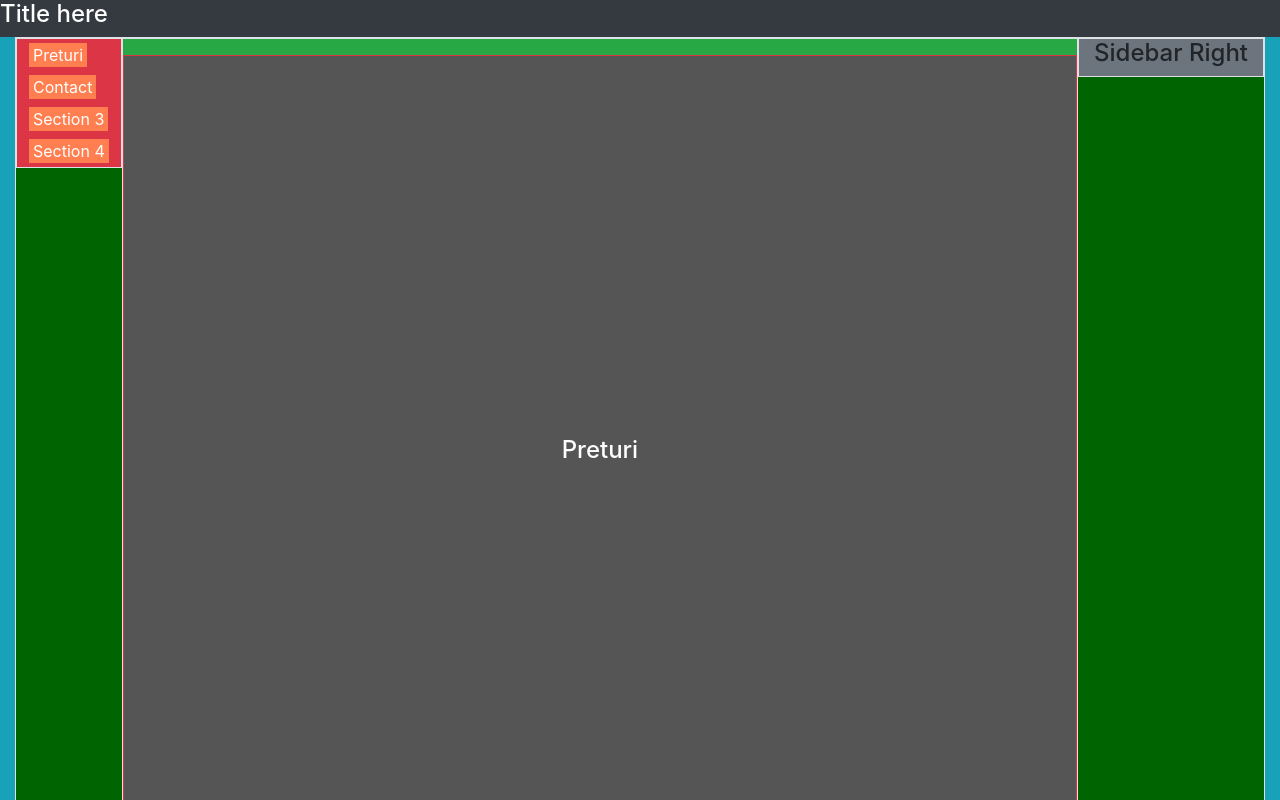
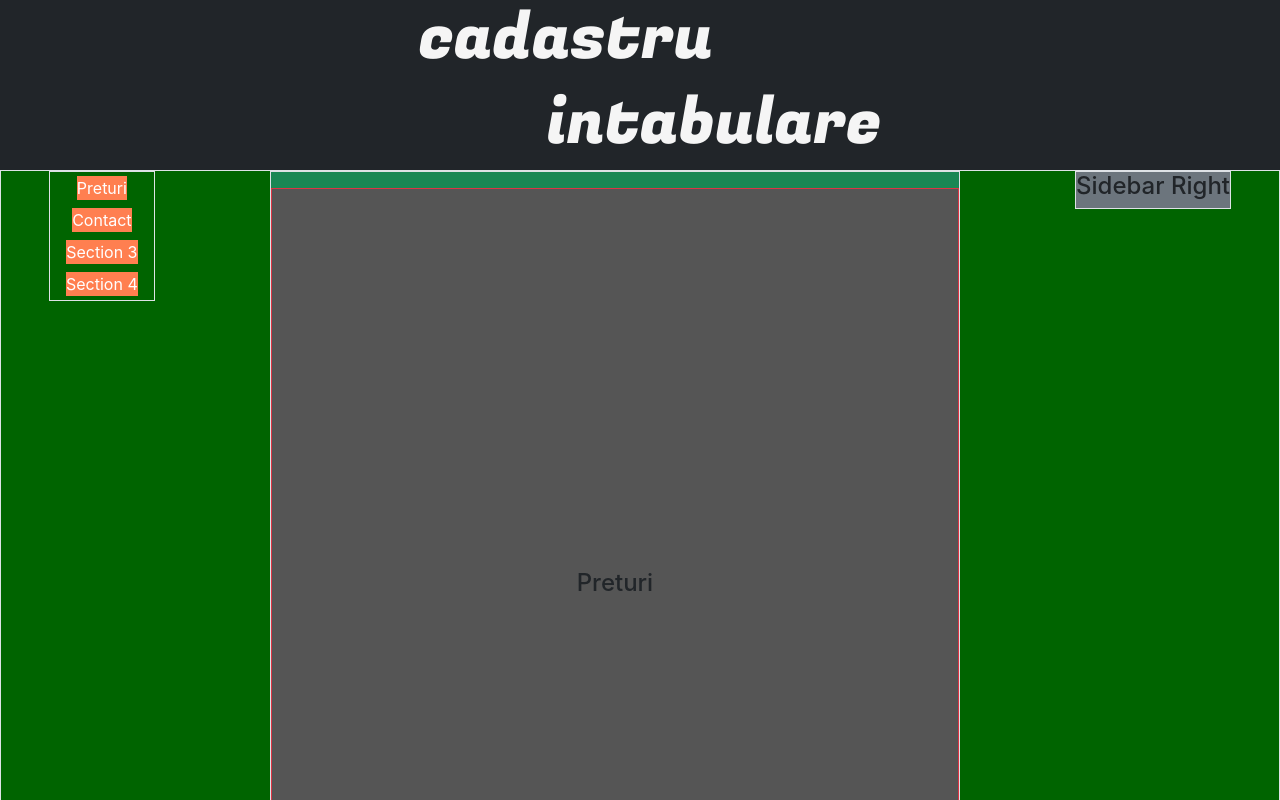
Before and after one commit to MocanuAlinD/cadastru, a Next.js app: page / in a window 1280 px wide. Shown: the top 800 px of the page. Built offline with nearby package versions, Linux system fonts and the light colour scheme.

Commit message:
Added bootstrap 5 and fixed rows

```diff
--- a/pages/_document.js
+++ b/pages/_document.js
@@ -1,14 +1,24 @@
-import { Html, Head, Main, NextScript } from 'next/document'
+import { Html, Head, Main, NextScript } from "next/document";
 
 export default function Document() {
   return (
     <Html>
       <Head />
-      <link rel="stylesheet" href="https://cdn.jsdelivr.net/npm/bootstrap@4.4.1/dist/css/bootstrap.min.css" integrity="sha384-Vkoo8x4CGsO3+Hhxv8T/Q5PaXtkKtu6ug5TOeNV6gBiFeWPGFN9MuhOf23Q9Ifjh" crossOrigin="anonymous"></link>
+      <link
+        href="https://fonts.googleapis.com/css2?family=Fugaz+One&display=swap"
+        rel="stylesheet"
+      />
+      <link
+        href="https://fonts.googleapis.com/css2?family=Poppins:ital,wght@0,100;0,200;0,400;0,700;1,100;1,200&display=swap"
+        rel="stylesheet"
+      />
+      {/* <link rel="stylesheet" href="https://cdn.jsdelivr.net/npm/bootstrap@4.4.1/dist/css/bootstrap.min.css" integrity="sha384-Vkoo8x4CGsO3+Hhxv8T/Q5PaXtkKtu6ug5TOeNV6gBiFeWPGFN9MuhOf23Q9Ifjh" crossOrigin="anonymous"/> */}
+      {/* <link href="https://cdn.jsdelivr.net/npm/bootstrap@5.1.3/dist/css/bootstrap.min.css" rel="stylesheet" integrity="sha384-1BmE4kWBq78iYhFldvKuhfTAU6auU8tT94WrHftjDbrCEXSU1oBoqyl2QvZ6jIW3" crossOrigin="anonymous" /> */}
+      <link href="https://cdn.jsdelivr.net/npm/bootstrap@5.1.3/dist/css/bootstrap.min.css" rel="stylesheet" integrity="sha384-1BmE4kWBq78iYhFldvKuhfTAU6auU8tT94WrHftjDbrCEXSU1oBoqyl2QvZ6jIW3" crossorigin="anonymous"></link>
       <body>
         <Main />
         <NextScript />
       </body>
     </Html>
-  )
+  );
 }
--- a/pages/index.js
+++ b/pages/index.js
@@ -1,12 +1,11 @@
 import Head from "next/head";
-import Image from "next/image";
 import styles from "../styles/Home.module.scss";
 import Link from "next/link";
 
 export default function Home() {
   return (
     <div
-      className={"container-fluid bg-info"}
+      className={"container-fluid bg-info m-0 p-0"}
       style={{ height: "fit-content", minHeight: "100vh" }}
     >
       <Head>
@@ -15,48 +14,77 @@ export default function Home() {
         <link rel="icon" href="/titleIcon1.png" />
       </Head>
 
-      <div className={"row bg-dark text-white"}>
-        <h4>Title here</h4>
+      <div className={styles.title + " row bg-dark m-0 p-0"}>
+        <h4 className={styles.firstTitle}>cadastru</h4>
+        <h4 className={styles.secondTitle}>intabulare</h4>
       </div>
 
-      <div
+      {/* <div
         className={styles.contentContainer +
           " border d-flex flex-wrap flex-column flex-md-row justify-content-md-between align-items-md-start justify-content-start align-items-center"
         }
+      > */}
+
+      <div
+        className={
+          styles.contentContainer +
+          " border d-flex flex-wrap flex-column flex-md-row justify-content-md-between align-items-md-start justify-content-start align-items-center m-0 p-0 px-2 px-md-5"
+        }
       >
         <div
-          className={styles.navMenu + " position-sticky col-md-auto sticky-top border d-flex flex-wrap flex-md-column m-0 p-0 bg-danger px-2 justify-content-start align-items-md-start"}
+          className={
+            styles.navMenu +
+            " row position-sticky sticky-top border m-0 p-0 d-flex flex-md-column px-md-3 justify-content-between align-items-center col-12 col-md-auto"
+          }
         >
           <Link href="#id1">
-            <a className={"m-1 px-1"}>Preturi</a>
+            <a className={"m-0 px-0 my-1"}>Preturi</a>
           </Link>
           <Link href="#id2">
-            <a className={"m-1 px-1"}>Contact</a>
+            <a className={"m-0 px-0 my-1"}>Contact</a>
           </Link>
           <Link href="#id3">
-            <a className={"m-1 px-1"}>Section 3</a>
+            <a className={"m-0 px-0 my-1"}>Section 3</a>
           </Link>
           <Link href="#id4">
-            <a className={"m-1 px-1"}>Section 4</a>
+            <a className={"m-0 px-0 my-1"}>Section 4</a>
           </Link>
         </div>
 
         {/* <div className={"bg-success border col-12 col-md-7 flex-grow-1 m-0 p-0"}> */}
-        <div className={"bg-success border d-flex flex-column flex-md-grow-1 col-md-auto m-0 p-0"}>
-         <section id="id1" className={styles.section + " border border-danger text-white"}>
+        {/* <div
+          className={
+            "bg-success border d-flex flex-column flex-md-grow-1 col-md-auto m-0 p-0"
+          }
+        > */}
+        <div className={"bg-success border col-12 col-md-7 col-xxl-9"}>
+          <section
+            id="id1"
+            className={styles.section + " border border-danger"}
+          >
             <h4>Preturi</h4>
           </section>
-         <section id="id2" className={styles.section + " border border-danger text-white"}>
+          <section
+            id="id2"
+            className={styles.section + " border border-danger"}
+          >
             <h4>Contact</h4>
           </section>
-         <section id="id3" className={styles.section + " border border-danger text-white"}>
+          <section
+            id="id3"
+            className={styles.section + " border border-danger"}
+          >
             <h4>Section 3</h4>
           </section>
-         <section id="id4" className={styles.section + " border border-danger text-white"}>
+          <section
+            id="id4"
+            className={styles.section + " border border-danger"}
+          >
             <h4>Section 4</h4>
           </section>
         </div>
-        <div className={"bg-secondary border col-md-auto col-12"}>
+
+        <div className={"bg-secondary border col-12 col-md-auto"}>
           <h4>Sidebar Right</h4>
         </div>
       </div>
--- a/styles/Home.module.scss
+++ b/styles/Home.module.scss
@@ -11,9 +11,38 @@
 
 .navMenu{
     z-index: 2;
+    // width: fit-content;
     a{
         color: white;
         background: coral;
         text-decoration: none;
+        width: fit-content;
+    }
+    @media screen and (max-width: 768px){
+        // width: 100%;
     }
 }
+
+.title{
+    height: fit-content;
+    padding: 1rem 0;
+    display: flex;
+    justify-content: center;
+    align-items: center;
+    flex-direction: column;
+    h4{
+        color: whitesmoke;
+        font-size: min(calc(100vw / 10), 4rem);
+        // background: coral;
+        // width: 100%;
+        text-align: center;
+        font-family: "Fugaz One", sans-serif;
+    }
+    .firstTitle{
+        padding-right: min(30%,10rem);
+    }
+    .secondTitle{
+        padding-left: min(30%, 10rem);
+    }
+
+}
--- a/styles/globals.scss
+++ b/styles/globals.scss
@@ -8,8 +8,9 @@ html,
 body {
   font-family: -apple-system, BlinkMacSystemFont, Segoe UI, Roboto, Oxygen,
     Ubuntu, Cantarell, Fira Sans, Droid Sans, Helvetica Neue, sans-serif;
-    background: #555;
+    background: tomato;
     scroll-behavior: smooth;
+    // overflow: hidden;
     // overflow-y: scroll;
     // overflow-y: scroll;
 }
```
Lines whose indentation alone changed are shown as unchanged.
